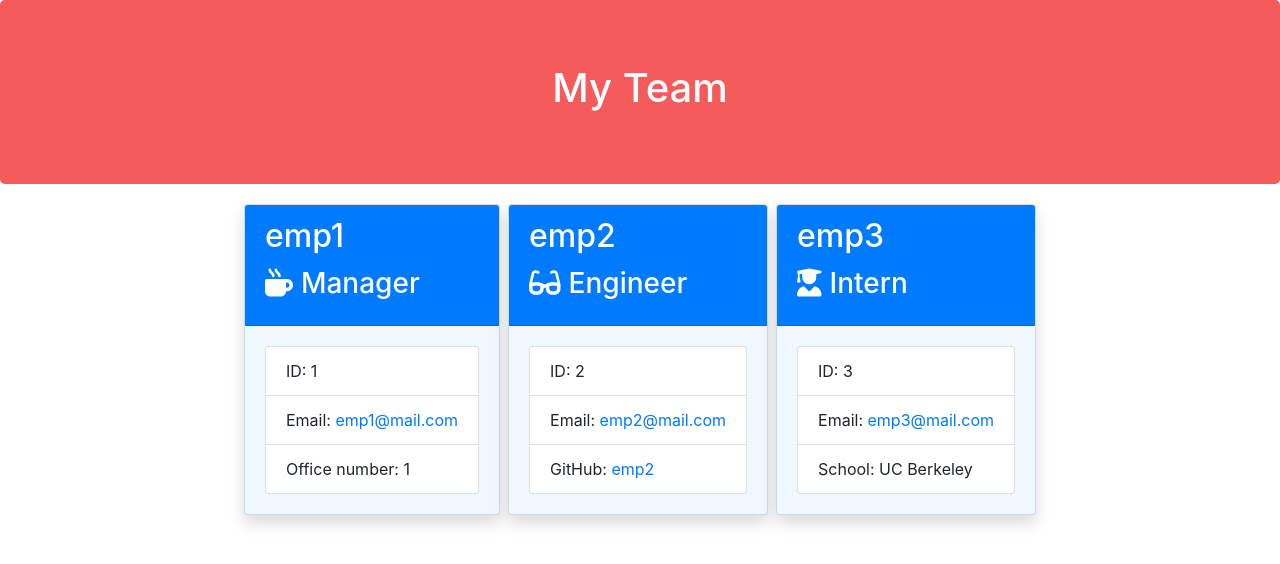
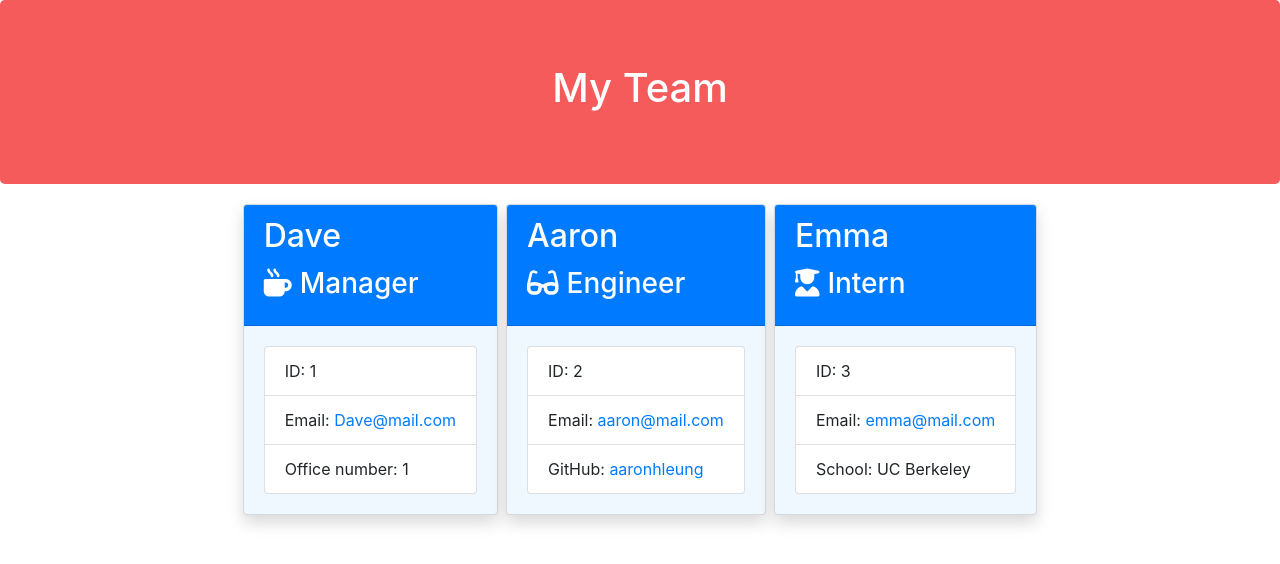
Before and after one commit to aaronhleung/hw10-team-profile-generator, a website: page output/team.html in a window 1280 px wide. Drawn offline with nearby package versions, Linux system fonts and the light colour scheme.

Commit message:
updated README

```diff
--- a/output/team.html
+++ b/output/team.html
@@ -25,39 +25,39 @@
             <div class="team-area col-12 d-flex justify-content-center">
                 <div class="card employee-card">
     <div class="card-header">
-        <h2 class="card-title">emp1</h2>
+        <h2 class="card-title">Dave</h2>
         <h3 class="card-title"><i class="fas fa-mug-hot mr-2"></i>Manager</h3>
     </div>
     <div class="card-body">
         <ul class="list-group">
             <li class="list-group-item">ID: 1</li>
-            <li class="list-group-item">Email: <a href="mailto:emp1@mail.com">emp1@mail.com</a></li>
+            <li class="list-group-item">Email: <a href="mailto:Dave@mail.com">Dave@mail.com</a></li>
             <li class="list-group-item">Office number: 1</li>
         </ul>
     </div>
 </div>
 <div class="card employee-card">
     <div class="card-header">
-        <h2 class="card-title">emp2</h2>
+        <h2 class="card-title">Aaron</h2>
         <h3 class="card-title"><i class="fas fa-glasses mr-2"></i>Engineer</h3>
     </div>
     <div class="card-body">
         <ul class="list-group">
             <li class="list-group-item">ID: 2</li>
-            <li class="list-group-item">Email: <a href="mailto:emp2@mail.com">emp2@mail.com</a></li>
-            <li class="list-group-item">GitHub: <a href="https://github.com/emp2" target="_blank" rel="noopener noreferrer">emp2</a></li>
+            <li class="list-group-item">Email: <a href="mailto:aaron@mail.com">aaron@mail.com</a></li>
+            <li class="list-group-item">GitHub: <a href="https://github.com/aaronhleung" target="_blank" rel="noopener noreferrer">aaronhleung</a></li>
         </ul>
     </div>
 </div>
 <div class="card employee-card">
     <div class="card-header">
-        <h2 class="card-title">emp3</h2>
+        <h2 class="card-title">Emma</h2>
         <h3 class="card-title"><i class="fas fa-user-graduate mr-2"></i>Intern</h3>
     </div>
     <div class="card-body">
         <ul class="list-group">
             <li class="list-group-item">ID: 3</li>
-            <li class="list-group-item">Email: <a href="mailto:emp3@mail.com">emp3@mail.com</a></li>
+            <li class="list-group-item">Email: <a href="mailto:emma@mail.com">emma@mail.com</a></li>
             <li class="list-group-item">School: UC Berkeley</li>
         </ul>
     </div>
```
Also changed, not shown: README.md, team-profile-generator.png (added), 1 other file.
